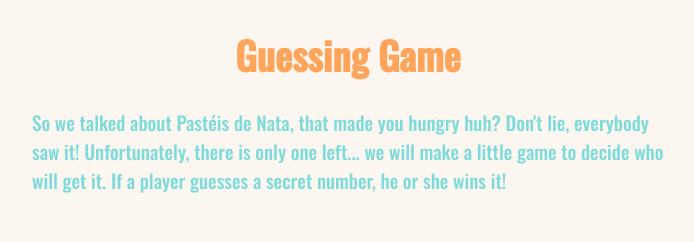
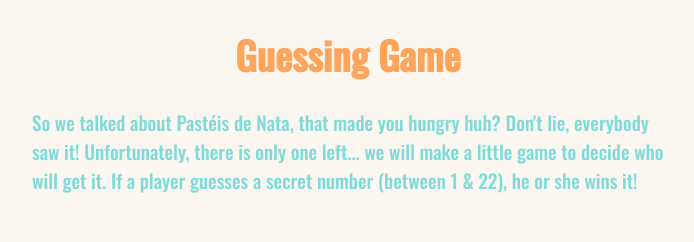
Before and after one commit to maureenoldyck/guessing-game, a plain HTML site: page index.html in a window 1280 px wide. Shown: the top 242 px of the page, without its empty margins (292-986 px from the left). Drawn offline with nearby package versions, Linux system fonts and the light colour scheme; grey boxes are pictures that could not be loaded.

Commit message:
State the conditions of the secret number in intro text

```diff
--- a/index.html
+++ b/index.html
@@ -14,7 +14,7 @@
     <div class="intro">
         <h1>Guessing Game</h1>
         <p>So we talked about Pastéis de Nata, that made you hungry huh? Don't lie, everybody saw it! Unfortunately, there is only one
-            left... we will make a little game to decide who will get it. If a player guesses a secret number, he or she
+            left... we will make a little game to decide who will get it. If a player guesses a secret number (between 1 & 22), he or she
             wins it!</p>
     </div>
     <div class="container">
```
